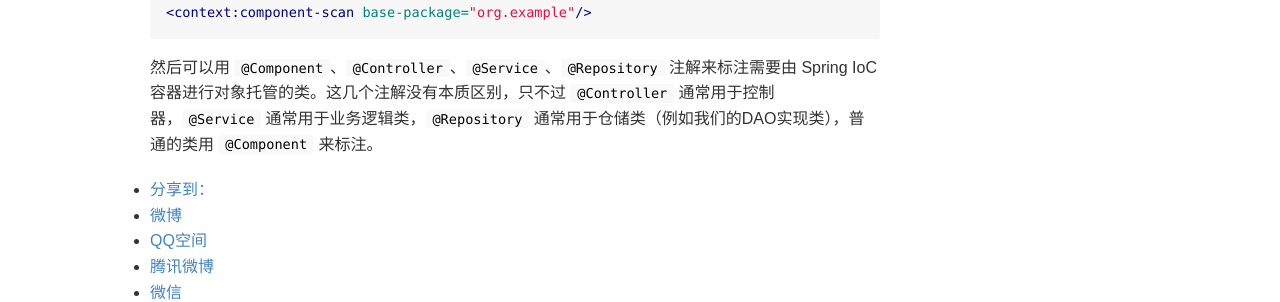
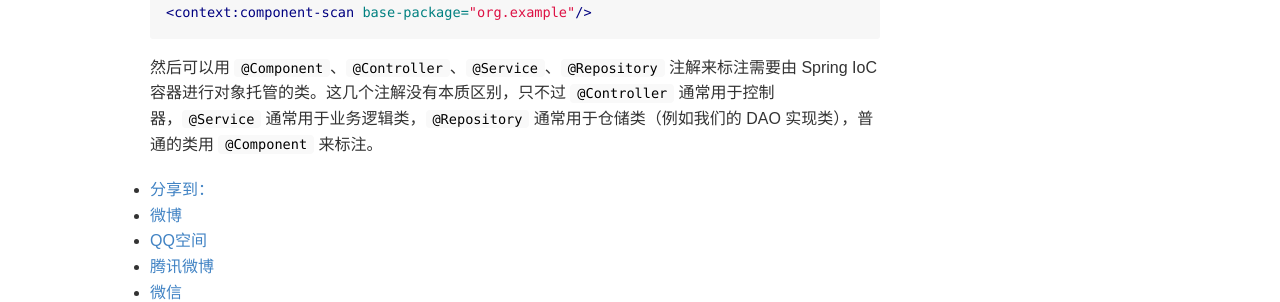
Before and after one commit to DoctorDeng/DoctorDeng.github.io, a Jekyll site: the page built from _posts/2016-09-18-java-SSM.md, in a window 1280 px wide and 900 px high, scrolled down 6700 px. Shown: the part 436-738 px from the top of the window. Built offline with Jekyll 4.4.1, drawn with Linux system fonts in a browser that asks for light colours; comment, search, counter and statistics services are not loaded.

Commit message:
modify file

````diff
--- a/_posts/2016-09-18-java-SSM.md
+++ b/_posts/2016-09-18-java-SSM.md
@@ -239,4 +239,4 @@ IoC 叫控制反转，是 Inversion of Control 的缩写，DI（Dependency Injec
 <context:component-scan base-package="org.example"/>
 ```
 
-然后可以用 `@Component`、`@Controller`、`@Service`、`@Repository` 注解来标注需要由 Spring IoC 容器进行对象托管的类。这几个注解没有本质区别，只不过 `@Controller` 通常用于控制器，`@Service` 通常用于业务逻辑类，`@Repository` 通常用于仓储类（例如我们的DAO实现类），普通的类用 `@Component` 来标注。
+然后可以用 `@Component`、`@Controller`、`@Service`、`@Repository` 注解来标注需要由 Spring IoC 容器进行对象托管的类。这几个注解没有本质区别，只不过 `@Controller` 通常用于控制器，`@Service` 通常用于业务逻辑类，`@Repository` 通常用于仓储类（例如我们的 DAO 实现类），普通的类用 `@Component` 来标注。
````
